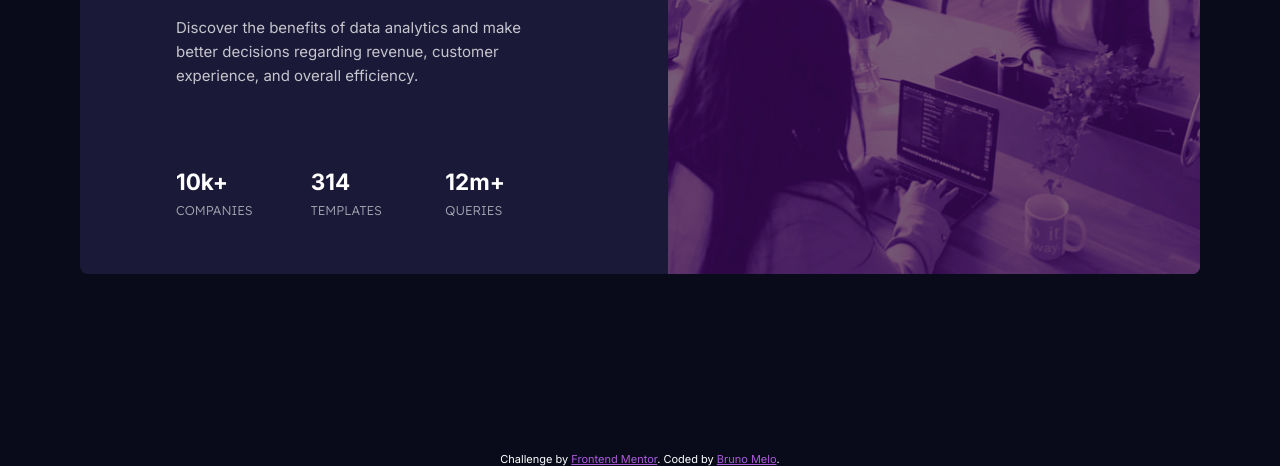
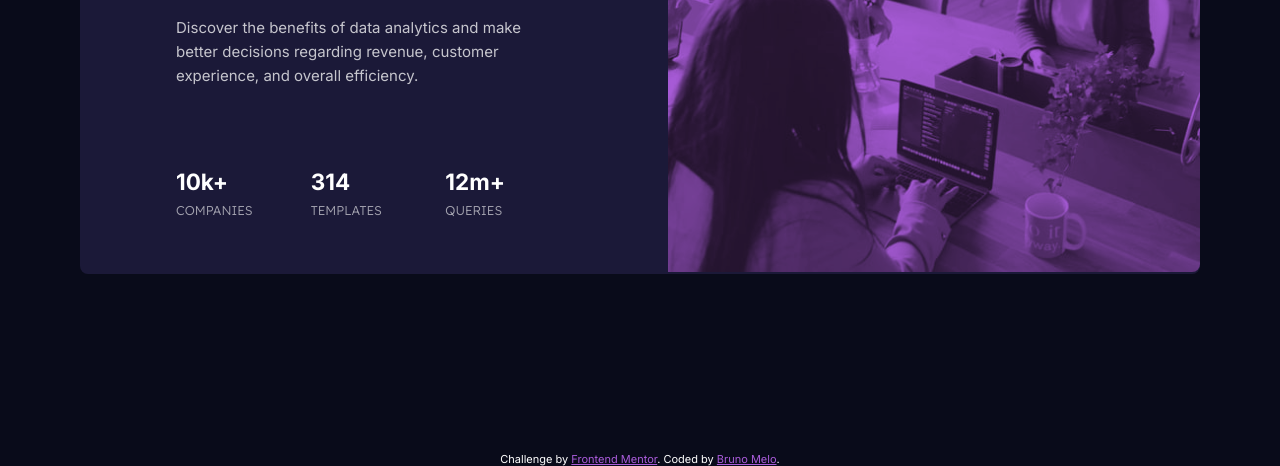
Before and after one commit to BrnMelo/stats-preview-card-component-main, a plain HTML site: page index.html in a window 1280 px wide. Shown: the part 348-814 px from the top of the page. Drawn offline with Linux system fonts and the light colour scheme.

Commit message:
some adjusts

```diff
--- a/style/style.css
+++ b/style/style.css
@@ -33,7 +33,7 @@ body {
 }
 
 .container {
-  height: 100vh;
+  min-height: 100vh;
 
   padding: 1rem;
 
@@ -61,8 +61,6 @@ body {
   background: var(--accent);
 
   border-radius: 0.8rem 0.8rem 0 0;
-
-  filter: saturate(650%) contrast(100%) grayscale(35%) brightness(.5);
 }
 
 .card header img {
@@ -73,7 +71,8 @@ body {
 
   border-radius: 0.8rem 0.8rem 0 0;
 
-  filter: opacity(75%);
+  mix-blend-mode: multiply;
+  opacity: 0.8;
 }
 
 .content {
```
